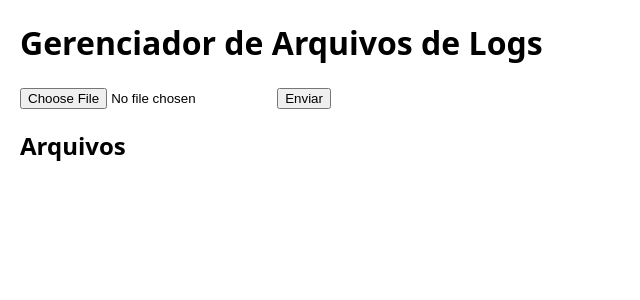
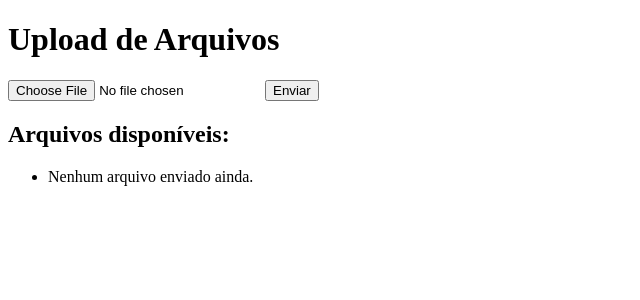
Before and after one commit to joaopcipriani/Teste, a Flask app: page / in a window 1280 px wide. Shown: the top 300 px of the page, without its empty margins (0-640 px from the left). Run offline with Flask 3, Linux system fonts and the light colour scheme; data that the repository does not hold is empty; parts of the project's set-up code (start-up, migrations or seed data) failed here and were passed over.

Commit message:
version 2.0

```diff
--- a/app.py
+++ b/app.py
@@ -1,58 +1,57 @@
+from flask import Flask, render_template, request, redirect, url_for, send_from_directory, flash
 import os
-from flask import Flask, request, jsonify, send_from_directory, render_template
+from werkzeug.utils import secure_filename
 
 app = Flask(__name__)
-UPLOAD_FOLDER = '/app/uploads'
+app.secret_key = "supersecretkey"
+
+UPLOAD_FOLDER = "uploads"
 os.makedirs(UPLOAD_FOLDER, exist_ok=True)
+app.config["UPLOAD_FOLDER"] = UPLOAD_FOLDER
 
-def get_unique_filename(filename):
+@app.route("/")
+def index():
+    files = os.listdir(app.config["UPLOAD_FOLDER"])
+    return render_template("index.html", files=files)
+
+@app.route("/upload", methods=["POST"])
+def upload_file():
+    if "file" not in request.files:
+        flash("Nenhum arquivo enviado.")
+        return redirect(url_for("index"))
+    file = request.files["file"]
+    if file.filename == "":
+        flash("Nome de arquivo inválido.")
+        return redirect(url_for("index"))
+
+    filename = secure_filename(file.filename)
+    save_path = os.path.join(app.config["UPLOAD_FOLDER"], filename)
+
+    # evita conflito com nomes duplicados
     base, ext = os.path.splitext(filename)
     counter = 1
-    new_name = filename
-    while os.path.exists(os.path.join(UPLOAD_FOLDER, new_name)):
-        new_name = f"{base}_{counter}{ext}"
+    while os.path.exists(save_path):
+        filename = f"{base}_{counter}{ext}"
+        save_path = os.path.join(app.config["UPLOAD_FOLDER"], filename)
         counter += 1
-    return new_name
 
-@app.route('/')
-def index():
-    return render_template('index.html')
+    file.save(save_path)
+    flash(f"Arquivo {filename} enviado com sucesso!")
+    return redirect(url_for("index"))
 
-@app.route('/upload', methods=['POST'])
-def upload():
-    file = request.files.get('file')
-    if not file:
-        return 'Nenhum arquivo', 400
-    safe_name = file.filename.replace('/', '_')
-    unique_name = get_unique_filename(safe_name)
-    file.save(os.path.join(UPLOAD_FOLDER, unique_name))
-    return jsonify({'ok': True, 'filename': unique_name})
+@app.route("/download/<filename>")
+def download_file(filename):
+    return send_from_directory(app.config["UPLOAD_FOLDER"], filename, as_attachment=True)
 
-@app.route('/files')
-def list_files():
-    files = os.listdir(UPLOAD_FOLDER)
-    file_info = []
-    for f in files:
-        path = os.path.join(UPLOAD_FOLDER, f)
-        stat = os.stat(path)
-        file_info.append({
-            'name': f,
-            'size': stat.st_size,
-            'mtime': stat.st_mtime
-        })
-    return jsonify(file_info)
-
-@app.route('/download/<filename>')
-def download(filename):
-    return send_from_directory(UPLOAD_FOLDER, filename, as_attachment=True)
-
-@app.route('/delete/<filename>', methods=['DELETE'])
-def delete(filename):
-    path = os.path.join(UPLOAD_FOLDER, filename)
+@app.route("/delete/<filename>")
+def delete_file(filename):
+    path = os.path.join(app.config["UPLOAD_FOLDER"], filename)
     if os.path.exists(path):
         os.remove(path)
-        return jsonify({'ok': True})
-    return 'Arquivo não encontrado', 404
+        flash(f"Arquivo {filename} removido.")
+    else:
+        flash(f"Arquivo {filename} não encontrado.")
+    return redirect(url_for("index"))
 
-if __name__ == '__main__':
-    app.run(host='0.0.0.0', port=5000)
+if __name__ == "__main__":
+    app.run(host="0.0.0.0", port=5000)
--- a/docker-compose.yml
+++ b/docker-compose.yml
@@ -7,5 +7,5 @@ services:
     ports:
       - "30000:5000"
     volumes:
-      - /home/joao/docker_prod/files/upload_iis:/app/uploads
+      - /home/joao/docker_prod/files/upload_iis/uploads:/app/uploads
     restart: unless-stopped
--- a/templates/index.html
+++ b/templates/index.html
@@ -1,26 +1,37 @@
-<!doctype html>
+<!DOCTYPE html>
 <html lang="pt-BR">
 <head>
-  <meta charset="utf-8" />
-  <meta name="viewport" content="width=device-width,initial-scale=1" />
+  <meta charset="UTF-8">
   <title>Gerenciador de Arquivos</title>
-  <style>
-    body{font-family:system-ui,Arial;margin:20px}
-    .file-row{display:flex;gap:12px;align-items:center;padding:8px 0;border-bottom:1px solid #eee}
-    button{cursor:pointer}
-  </style>
 </head>
 <body>
-  <h1>Gerenciador de Arquivos de Logs</h1>
-
-  <form id="uploadForm">
-    <input type="file" id="fileInput" required />
+  <h1>Upload de Arquivos</h1>
+  <form action="/upload" method="post" enctype="multipart/form-data">
+    <input type="file" name="file" required>
     <button type="submit">Enviar</button>
   </form>
 
-  <h2>Arquivos</h2>
-  <div id="files"></div>
+  <h2>Arquivos disponíveis:</h2>
+  <ul>
+    {% for file in files %}
+      <li>
+        {{ file }} |
+        <a href="{{ url_for('download_file', filename=file) }}">Baixar</a> |
+        <a href="{{ url_for('delete_file', filename=file) }}">Apagar</a>
+      </li>
+    {% else %}
+      <li>Nenhum arquivo enviado ainda.</li>
+    {% endfor %}
+  </ul>
 
-  <script src="/static/app.js"></script>
+  {% with messages = get_flashed_messages() %}
+    {% if messages %}
+      <ul>
+        {% for msg in messages %}
+          <li>{{ msg }}</li>
+        {% endfor %}
+      </ul>
+    {% endif %}
+  {% endwith %}
 </body>
 </html>
```
Also changed, not shown: 1 other file.
